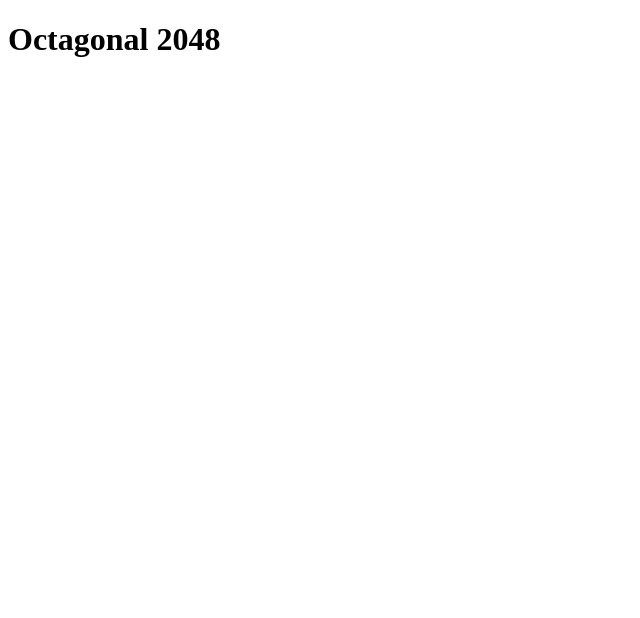
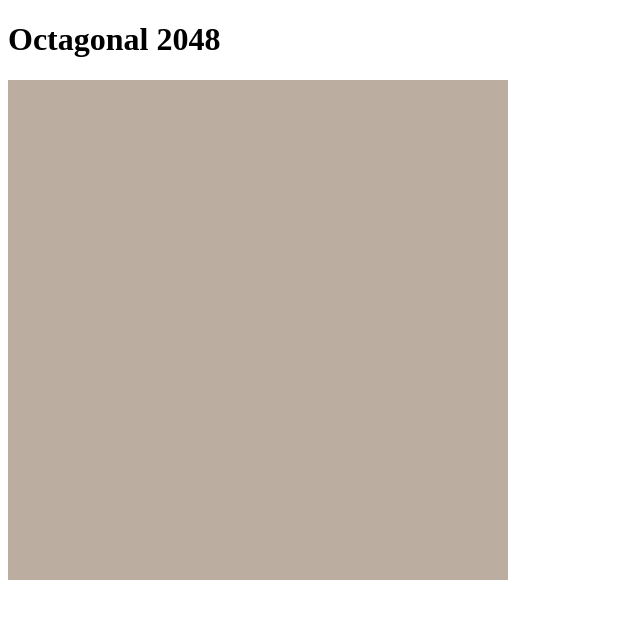
Before and after one commit to ondrakrat/2048-hexagon, a plain HTML site: page index.html in a window 1280 px wide. Shown: the whole page, without its empty margins (0-640 px from the left). Drawn offline with Linux system fonts and the light colour scheme.

Commit message:
Generate tile classes with LESS

```diff
--- a/index.html
+++ b/index.html
@@ -3,9 +3,13 @@
 <head>
     <meta charset="UTF-8">
     <title>Octagonal 2048</title>
+    <link rel="stylesheet" href="resources/css/build/style.css"/>
 </head>
 <body>
 <h1>Octagonal 2048</h1>
-<div class="tile"></div>
+<div class="tile tile-2"/>
+<div class="bg">
+
+</div>
 </body>
 </html>
--- a/resources/css/less/style.less
+++ b/resources/css/less/style.less
@@ -1,3 +1,5 @@
+@bg-colour: rgb(187, 173, 160);
+@empty-colour: rgb(238, 228, 218);
 @2-colour: rgb(238, 228, 218);
 @4-colour: rgb(237, 224, 200);
 @8-colour: rgb(242, 177, 121);
@@ -9,3 +11,34 @@
 @512-colour: rgb(237, 200, 80);
 @1024-colour: rgb(237, 197, 63);
 @2048-colour: rgb(237, 194, 46);
+
+body {
+
+  div {
+
+    &.bg {
+      width: 500px;
+      height: 500px;
+      background-color: @bg-colour;
+    }
+
+    &.tile {
+      width: 100px;
+      height: 100px;
+      -moz-border-radius: 50px;
+      -webkit-border-radius: 50px;
+      border-radius: 50px;
+    }
+
+    .generate-tile-classes(2048);
+
+    .generate-tile-classes(@n, @i: 2) when (@i =< @n) {
+
+      .tile-@{i} {
+        @variable-name: "@{i}-colour";
+        background: @@variable-name;
+      }
+      .generate-tile-classes(@n, (@i * 2));
+    }
+  }
+}
```
Also changed, not shown: resources/css/build/style.css (added).
